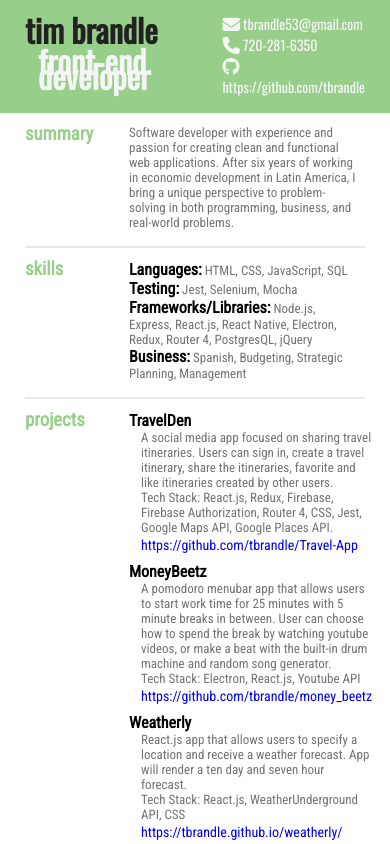
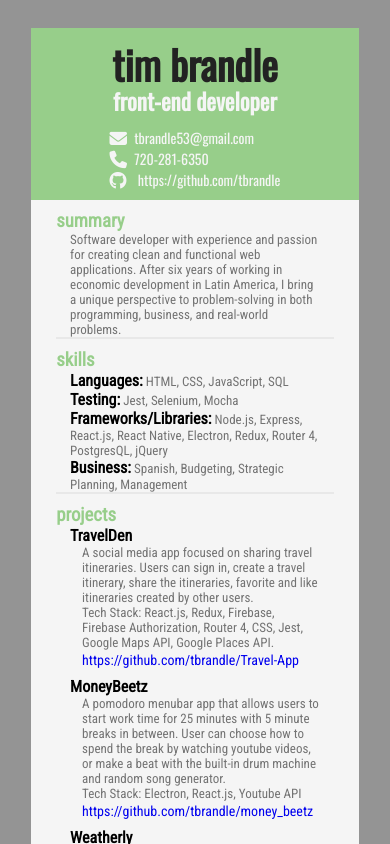
Before and after one commit to tbrandle/resume, a plain HTML site: page index.html in a window 390 px wide. Shown: the top 844 px of the page. Drawn offline with nearby package versions, Linux system fonts and the light colour scheme.

Commit message:
Responsive

```diff
--- a/index.html
+++ b/index.html
@@ -8,13 +8,13 @@
     <script src="https://use.fontawesome.com/34b6cfcde1.js"></script>
   </head>
   <body>
+    <section class="resume">
       <header class="header">
         <div class="logo-div">
           <h1 class="name">tim brandle</h1>
           <h1 class="job-title">front-end developer</h1>
         </div>
         <div class="contact-div">
-
           <p class="email">
             <i class="fa fa-envelope fa-lg" aria-hidden="true"></i>
             tbrandle53@gmail.com</p>
@@ -27,7 +27,7 @@
           </p>
         </div>
       </header>
-
+      <section class="content-wrapper">
         <section class="section summary">
           <div class="title-wrapper">
             <h3 class="title">summary</h3>
@@ -206,5 +206,8 @@
             <p><span>Universidad de Valencia -</span> Spanish Culture, Literature, Composition, and Conversation</p>
           </div>
         </section>
+      </section>
+    </section>
+
   </body>
 </html>
--- a/main.css
+++ b/main.css
@@ -4,7 +4,14 @@ body,
 html {
   height      : 100%;
   margin      : 0;
-  font-family: 'Roboto Condensed', sans-serif;
+  font-family : 'Roboto Condensed',
+                sans-serif;
+}
+
+body {
+  display          : flex;
+  background-color : rgba(0, 0, 0, 0.42);
+  justify-content  : center;
 }
 
 li,
@@ -26,19 +33,28 @@ a {
 
 /* a:visited{ color: #737373; } */
 
+.resume {
+  max-width : 850px;
+  margin    : 28px 8%;
+}
+
+.content-wrapper {
+  background-color : whitesmoke;
+}
+
 article {
   margin-bottom : 8px;
 }
 
-/* *** header *** */
+/* * header *** */
 
 .header {
-  font-family : 'Oswald',
-                sans-serif;
   display          : flex;
   padding          : 6px 25px;
   border-bottom    : 4px #97ce8a solid;
   background-color : #97ce8a;
+  font-family      : 'Oswald',
+                     sans-serif;
   justify-content  : space-between;
 }
 
@@ -47,7 +63,8 @@ article {
 }
 
 .logo-div * {
-  margin : 0;
+  margin    : 0;
+  font-size : 31px;
 }
 
 .contact-div {
@@ -74,7 +91,7 @@ article {
   line-height   : 15px;
 }
 
-/* *** section *** */
+/* * section *** */
 
 .section {
   display       : flex;
@@ -91,8 +108,8 @@ article {
 }
 
 .content {
-    margin: 2px 5px 16px 46px;
-    flex-grow : 1;
+  margin    : 2px 5px 16px 46px;
+  flex-grow : 1;
 }
 
 .job-title-date {
@@ -108,3 +125,42 @@ article {
   margin  : 0px;
   padding : 0 69px 0 24px;
 }
+
+/* ************* MEDIA QUERIES *************** */
+
+@media (max-width: 640px) {
+  .header {
+    align-items    : center;
+    flex-direction : column;
+  }
+
+  .contact-div * {
+    margin : 0 4px;
+  }
+
+  .logo-div {
+    display         : flex;
+    align-items     : center;
+    flex-direction  : column;
+    justify-content : center;
+  }
+
+  .name {
+    font-size : 40px;
+  }
+
+  .job-title {
+    margin-bottom : 18px;
+    padding       : 0;
+    font-size     : 23px;
+  }
+
+  .section {
+    flex-direction : column;
+  }
+
+  .content {
+    width  : 90%;
+    margin : auto;
+  }
+}
```
Lines whose indentation alone changed are shown as unchanged.
